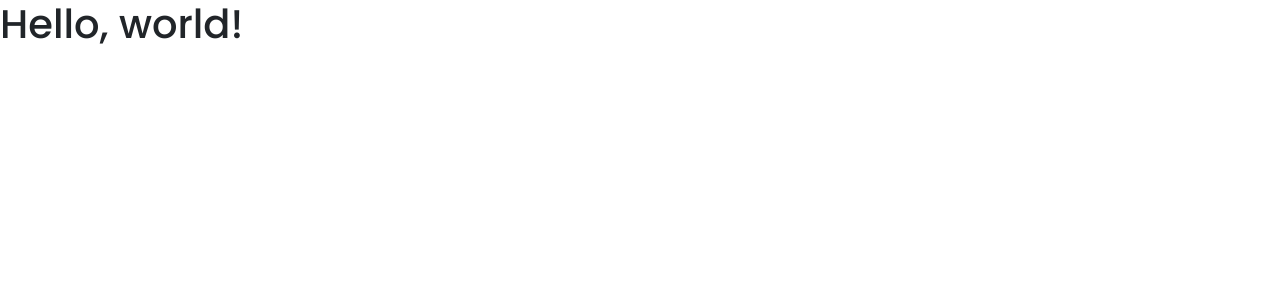
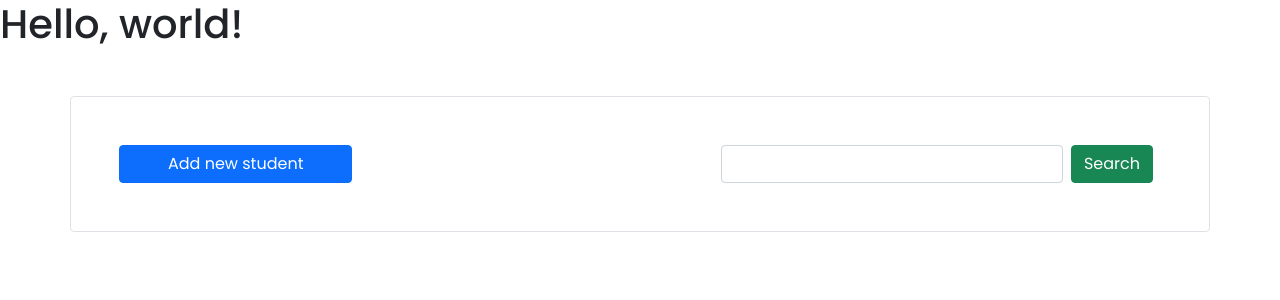
Before and after one commit to sathishkumar-c-2002/Django-CRUD-Search-Operation, a Django app: page / in a window 1280 px wide. Shown: the top 300 px of the page. Run offline with Django 5.2, Linux system fonts and the light colour scheme; some libraries are stand-ins or nearby versions.

Commit message:
Index.html has Div with Add Student, Search Bar and Button

```diff
--- a/crudapp/templates/index.html
+++ b/crudapp/templates/index.html
@@ -6,11 +6,11 @@
     <meta name="viewport" content="width=device-width, initial-scale=1">
 
     <!-- Bootstrap CSS -->
-
     <link href="https://cdn.jsdelivr.net/npm/bootstrap@5.0.2/dist/css/bootstrap.min.css" rel="stylesheet" integrity="sha384-EVSTQN3/azprG1Anm3QDgpJLIm9Nao0Yz1ztcQTwFspd3yD65VohhpuuCOmLASjC" crossorigin="anonymous">
     <link rel="preconnect" href="https://fonts.googleapis.com">
     <link rel="preconnect" href="https://fonts.gstatic.com" crossorigin>
     <link href="https://fonts.googleapis.com/css2?family=Poppins:ital,wght@0,100;0,200;0,300;0,400;0,500;0,600;0,700;0,800;0,900;1,100;1,200;1,300;1,400;1,500;1,600;1,700;1,800;1,900&display=swap" rel="stylesheet">
+    <link rel="stylesheet" href="https://cdnjs.cloudflare.com/ajax/libs/font-awesome/6.6.0/css/all.min.css" integrity="sha512-Kc323vGBEqzTmouAECnVceyQqyqdsSiqLQISBL29aUW4U/M7pSPA/gEUZQqv1cwx4OnYxTxve5UMg5GT6L4JJg==" crossorigin="anonymous" referrerpolicy="no-referrer" />
     <title>Hello, world!</title>
   </head>
   <style>
@@ -20,6 +20,19 @@
   </style>
   <body>
     <h1>Hello, world!</h1>
+    <div class="container mt-5 p-5 border rounded">
+        <div class="d-flex justify-content-between align-items-center">
+            <a href="" class="btn btn-primary px-5 py-2btn-sm">Add new student</a>
+            <div>
+                <form action="" method="post" class="d-flex">
+                    <input type="search" name="search" class="form-control">
+                    <button class="btn btn-success mx-2">Search</button>
+                </form>
+            </div>
+        </div>
+    </div>
+
+
 
 
 
```
